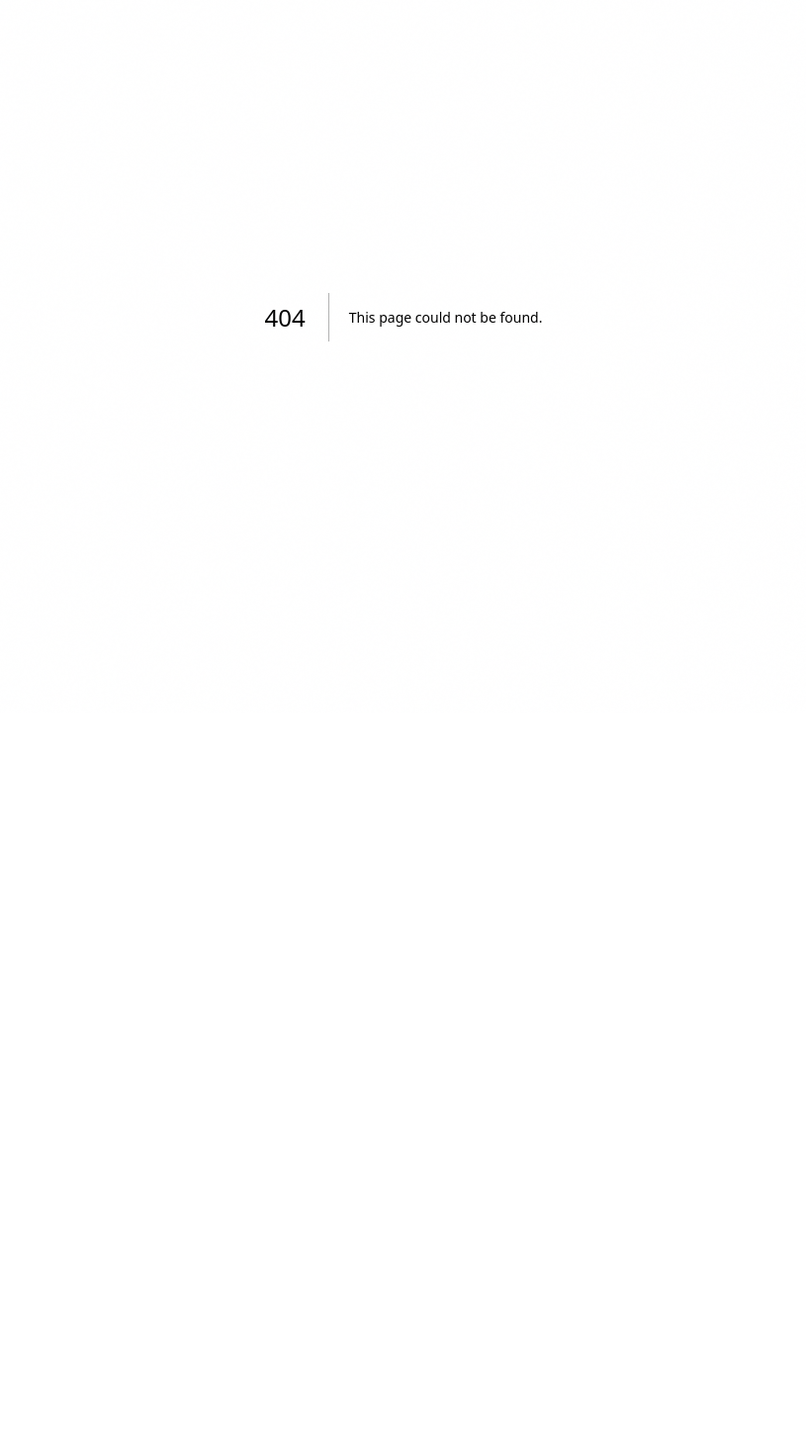
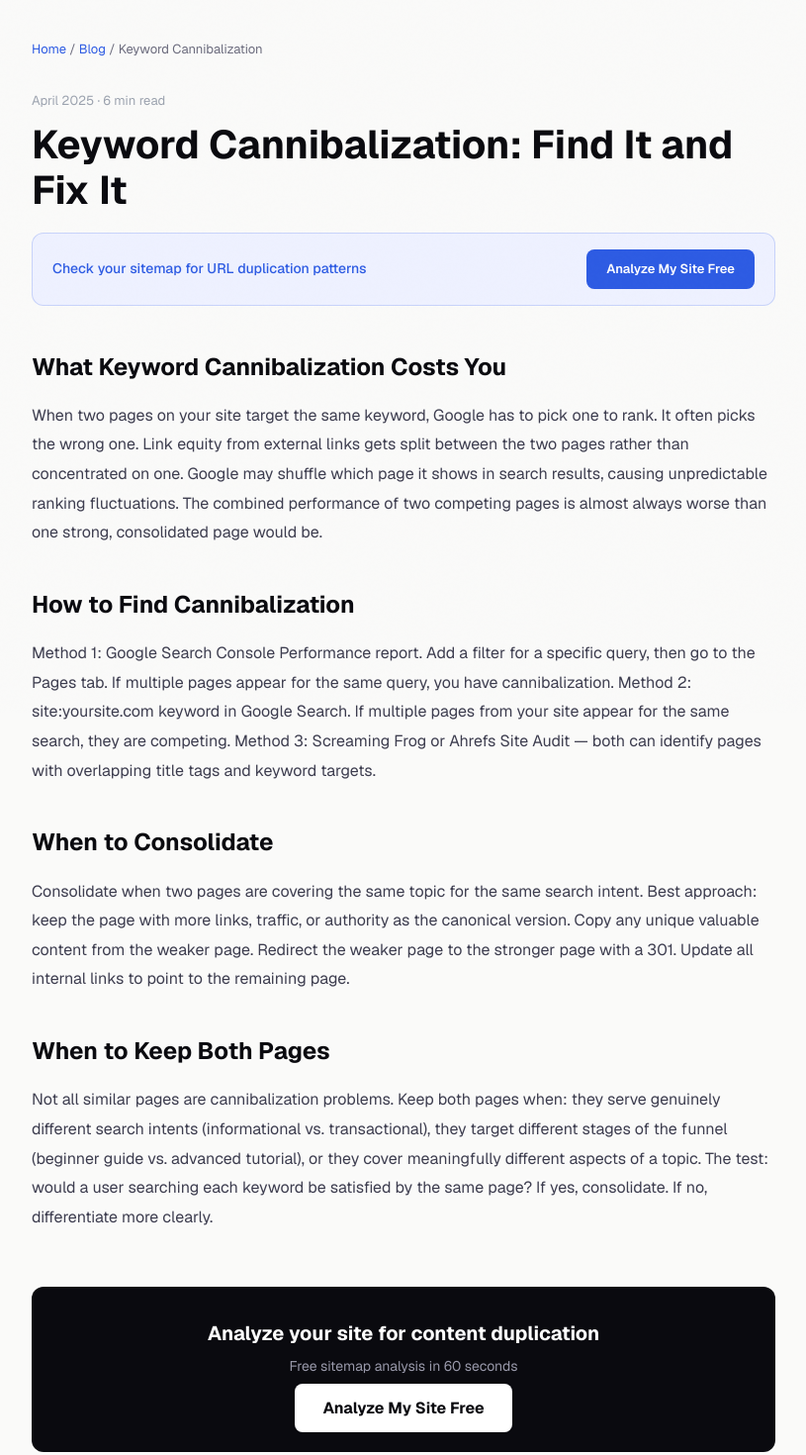
Before and after one commit to Watermelon-Coctail-Bar/sitemap-fixer, a Next.js app: page /blog/keyword-cannibalization in a window 1280 px wide. Before the commit this address had no page. Shown: the part 80-1550 px from the top of the page at 99% size, without its empty margins (232-1047 px from the left). Before the commit the page ends 800 px from the top, so only its background shows below. Built offline with nearby package versions, Linux system fonts and the light colour scheme.

Commit message:
Create page.tsx

```diff
--- /dev/null
+++ b/src/app/blog/keyword-cannibalization/page.tsx
@@ -0,0 +1,43 @@
+import type { Metadata } from 'next';
+export const metadata: Metadata = {
+  title: 'Keyword Cannibalization: How to Find and Fix It | SitemapFixer',
+  description: "Keyword cannibalization is when multiple pages on your site compete for the same keyword. Here is how to detect it, which pages to consolidate, and when to keep them separate.",
+  alternates: { canonical: 'https://sitemapfixer.com/blog/keyword-cannibalization' },
+  openGraph: { title: 'Keyword Cannibalization: Find and Fix Guide', url: 'https://sitemapfixer.com/blog/keyword-cannibalization', type: 'article' },
+};
+const sections = [
+  { t: "What Keyword Cannibalization Costs You", d: "When two pages on your site target the same keyword, Google has to pick one to rank. It often picks the wrong one. Link equity from external links gets split between the two pages rather than concentrated on one. Google may shuffle which page it shows in search results, causing unpredictable ranking fluctuations. The combined performance of two competing pages is almost always worse than one strong, consolidated page would be." },
+  { t: "How to Find Cannibalization", d: "Method 1: Google Search Console Performance report. Add a filter for a specific query, then go to the Pages tab. If multiple pages appear for the same query, you have cannibalization. Method 2: site:yoursite.com keyword in Google Search. If multiple pages from your site appear for the same search, they are competing. Method 3: Screaming Frog or Ahrefs Site Audit — both can identify pages with overlapping title tags and keyword targets." },
+  { t: "When to Consolidate", d: "Consolidate when two pages are covering the same topic for the same search intent. Best approach: keep the page with more links, traffic, or authority as the canonical version. Copy any unique valuable content from the weaker page. Redirect the weaker page to the stronger page with a 301. Update all internal links to point to the remaining page." },
+  { t: "When to Keep Both Pages", d: "Not all similar pages are cannibalization problems. Keep both pages when: they serve genuinely different search intents (informational vs. transactional), they target different stages of the funnel (beginner guide vs. advanced tutorial), or they cover meaningfully different aspects of a topic. The test: would a user searching each keyword be satisfied by the same page? If yes, consolidate. If no, differentiate more clearly." },
+];
+export default function Page() {
+  return (
+    <article style={{ maxWidth: 800, margin: '0 auto', padding: '60px 24px' }}>
+      <nav style={{ fontSize: 13, color: '#6b6b7d', marginBottom: 32 }}>
+        <a href="/" style={{ color: '#2d5be3', textDecoration: 'none' }}>Home</a>{' / '}
+        <a href="/blog" style={{ color: '#2d5be3', textDecoration: 'none' }}>Blog</a>{' / '}
+        <span>Keyword Cannibalization</span>
+      </nav>
+      <div style={{ fontSize: 13, color: '#9ca3af', marginBottom: 12 }}>April 2025 · 6 min read</div>
+      <h1 style={{ fontSize: 40, fontWeight: 700, color: '#0a0a0f', marginBottom: 20, lineHeight: 1.15 }}>Keyword Cannibalization: Find It and Fix It</h1>
+      <div style={{ background: '#eef1ff', border: '1px solid rgba(45,91,227,0.2)', borderRadius: 12, padding: '16px 20px', marginBottom: 40, display: 'flex', alignItems: 'center', justifyContent: 'space-between', gap: 16 }}>
+        <span style={{ fontSize: 14, color: '#2d5be3', fontWeight: 500 }}>Check your sitemap for URL duplication patterns</span>
+        <a href="/" style={{ background: '#2d5be3', color: 'white', padding: '10px 20px', borderRadius: 8, textDecoration: 'none', fontWeight: 600, fontSize: 13 }}>Analyze My Site Free</a>
+      </div>
+      <div style={{ fontSize: 16, color: '#3d3d4f', lineHeight: 1.85 }}>
+        {sections.map(({ t, d }) => (
+          <div key={t} style={{ marginBottom: 36 }}>
+            <h2 style={{ fontSize: 24, fontWeight: 700, color: '#0a0a0f', marginBottom: 12 }}>{t}</h2>
+            <p style={{ margin: 0 }}>{d}</p>
+          </div>
+        ))}
+      </div>
+      <div style={{ background: '#0a0a0f', borderRadius: 12, padding: '32px', textAlign: 'center', marginTop: 56 }}>
+        <div style={{ fontSize: 20, fontWeight: 700, color: 'white', marginBottom: 8 }}>Analyze your site for content duplication</div>
+        <div style={{ color: '#9999aa', marginBottom: 20, fontSize: 14 }}>Free sitemap analysis in 60 seconds</div>
+        <a href="/" style={{ background: 'white', color: '#0a0a0f', padding: '14px 28px', borderRadius: 8, textDecoration: 'none', fontWeight: 700 }}>Analyze My Site Free</a>
+      </div>
+    </article>
+  );
+}
```
